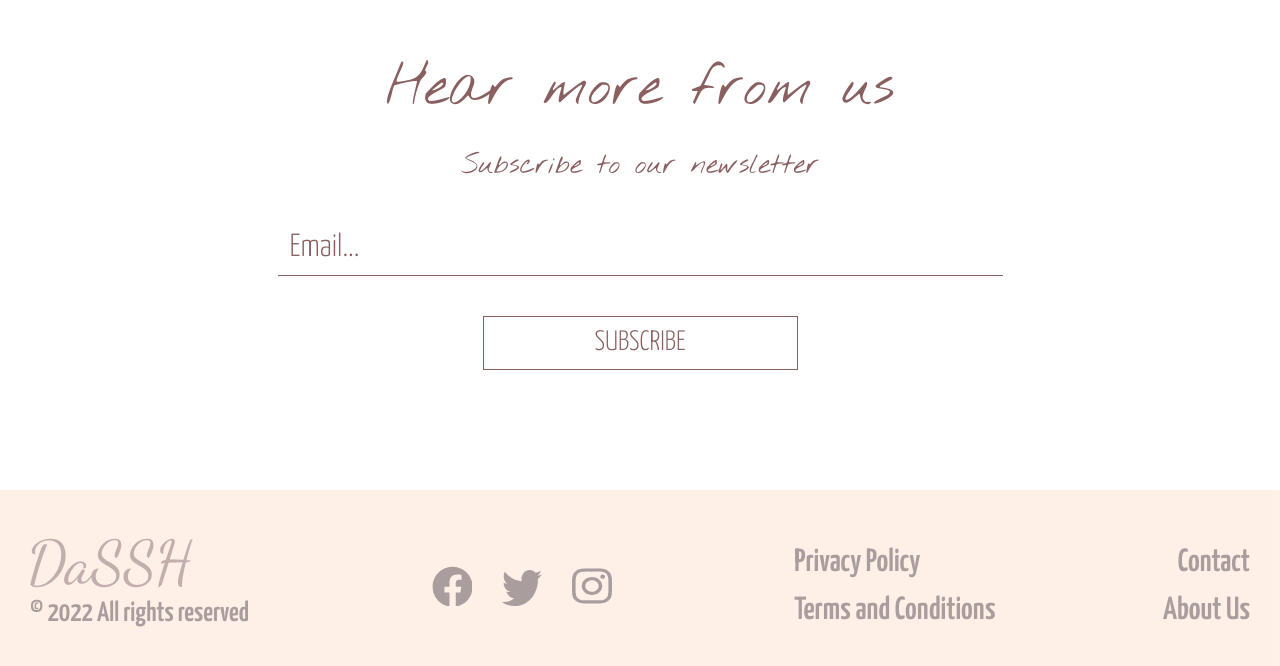
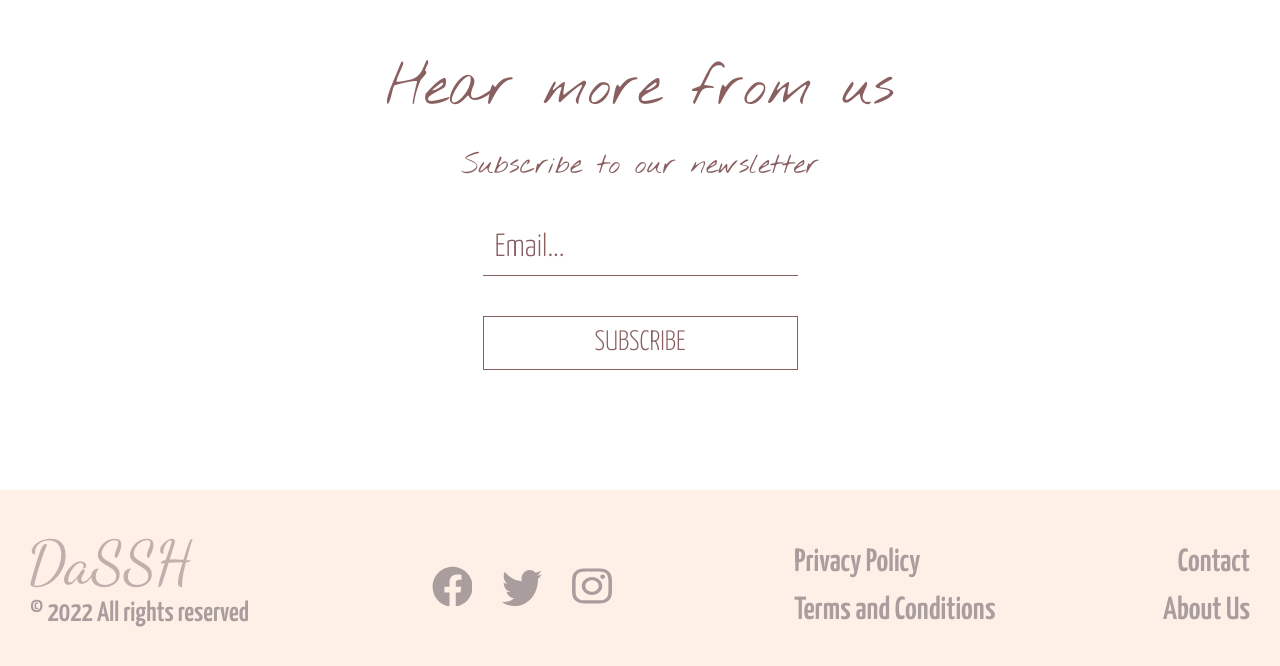
Before and after one commit to MihaiDragutescu/da-ssh-frontend, a React (Create React App) app: page / in a window 1280 px wide. Shown: the part 2625-3291 px from the top of the page. Built offline with nearby package versions, Linux system fonts and the light colour scheme.

Commit message:
Update button component and improve html semantics

```diff
--- a/src/components/ui/Button.tsx
+++ b/src/components/ui/Button.tsx
@@ -3,13 +3,15 @@ import './Button.scss';
 interface ButtonProps {
   className?: string;
   children?: React.ReactNode;
-  onClick: () => void;
+  onClick?: () => void;
+  type?: 'submit' | 'button';
 }
 
 const Button: React.FC<ButtonProps> = (props: ButtonProps) => {
   return (
     <button
       className={`ssh-button ${props.className ?? ''}`}
+      type={props.type ?? 'button'}
       onClick={props.onClick}
     >
       {props.children}
--- a/src/pages/home/HomeNewsletters/HomeNewsletters.scss
+++ b/src/pages/home/HomeNewsletters/HomeNewsletters.scss
@@ -24,10 +24,16 @@
     margin-bottom: 35px;
   }
 
+  &__form {
+    display: flex;
+    flex-direction: column;
+    align-items: center;
+    max-width: 725px;
+  }
+
   &__input {
     margin-bottom: 40px;
     width: 100%;
-    max-width: 725px;
   }
 
   &__button {
--- a/src/pages/home/HomeNewsletters/HomeNewsletters.tsx
+++ b/src/pages/home/HomeNewsletters/HomeNewsletters.tsx
@@ -10,8 +10,13 @@ const HomeNewsletters: React.FC = () => {
     setInputValue(event.target.value);
   };
 
-  const handleClick = () => {
+  const handleSubmit = (event: React.FormEvent<HTMLFormElement>) => {
+    event.preventDefault();
+
+    if (inputValue) {
       console.log(`Form submitted with value ${inputValue}`);
+      setInputValue('');
+    }
   };
 
   return (
@@ -22,6 +27,7 @@ const HomeNewsletters: React.FC = () => {
           <h3 className='home-newsletters__subtitle'>
             Subscribe to our newsletter
           </h3>
+          <form className='home-newsletters__form' onSubmit={handleSubmit}>
             <Input
               className='home-newsletters__input'
               placeholder='Email...'
@@ -29,9 +35,10 @@ const HomeNewsletters: React.FC = () => {
               value={inputValue}
               onChange={handleChange}
             />
-          <Button className='home-newsletters__button' onClick={handleClick}>
+            <Button type='submit' className='home-newsletters__button'>
               SUBSCRIBE
             </Button>
+          </form>
         </div>
       </div>
     </section>
```
Lines whose indentation alone changed are shown as unchanged.
